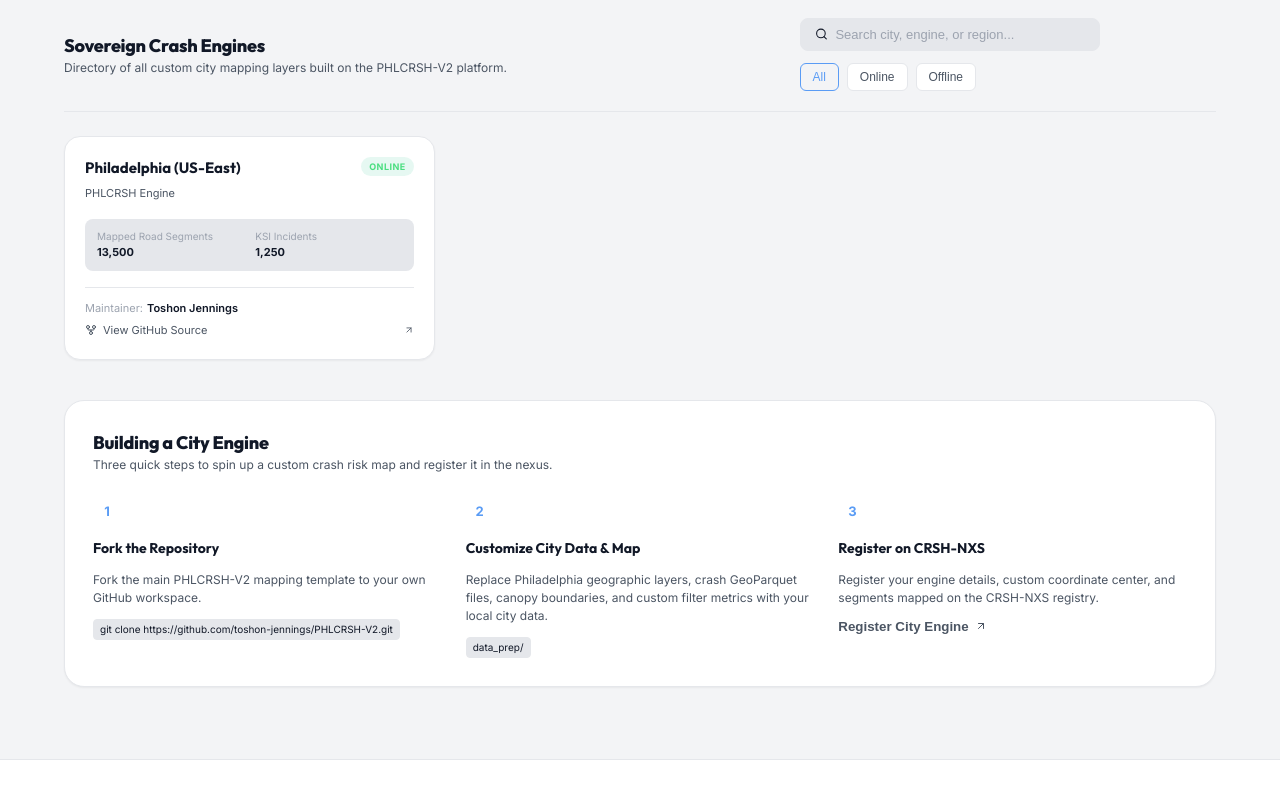
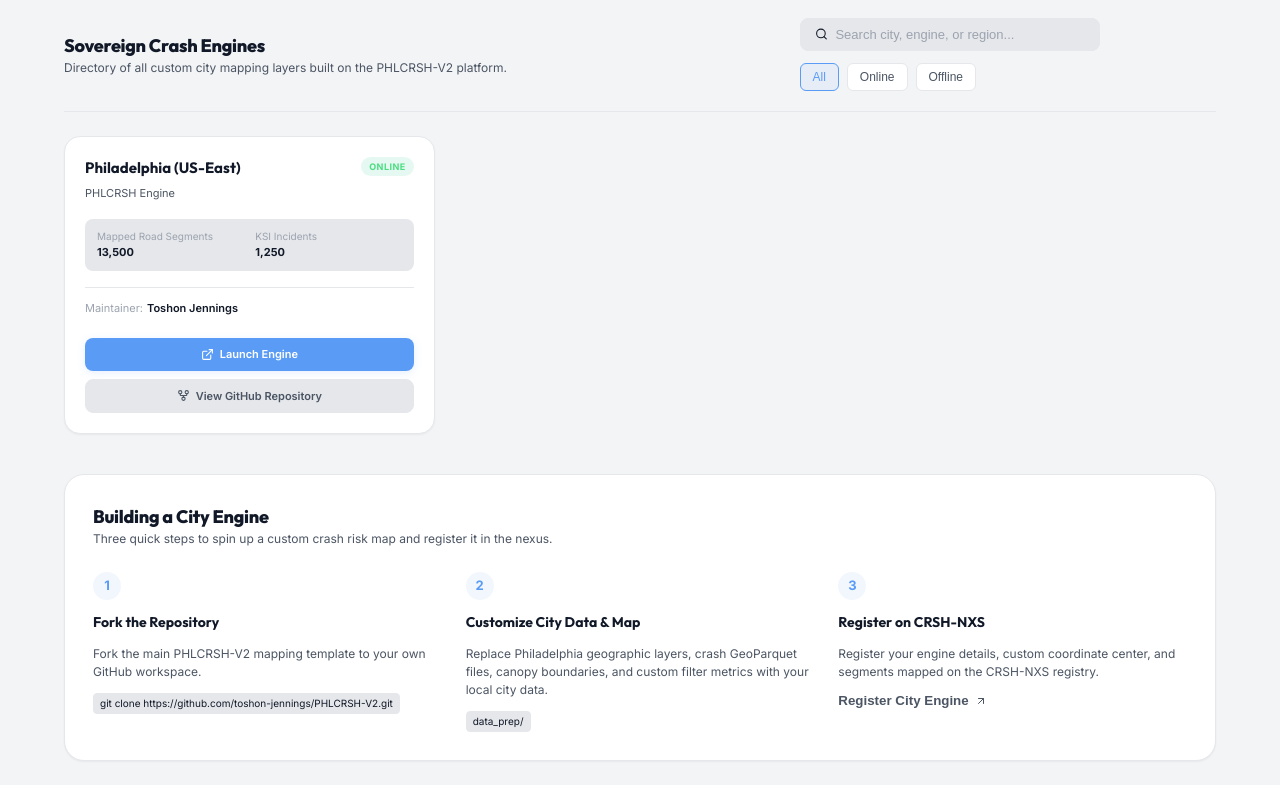
Before and after one commit to toshon-jennings/CRSH-NXS, a React (Vite) app: page / in a window 1280 px wide. Shown: the part 670-1455 px from the top of the page. Built offline with nearby package versions, Linux system fonts and the light colour scheme.

Commit message:
feat: link cards directly to crash risk engines and stack GitHub repository buttons

```diff
--- a/src/App.jsx
+++ b/src/App.jsx
@@ -12,9 +12,20 @@ import {
   Moon,
   GitFork,
   X,
-  MapPin,
   ExternalLink,
 } from 'lucide-react';
+
+const getEngineUrl = (node) => {
+  if (node.site) return node.site;
+  if (!node.repo) return '';
+  const match = node.repo.match(/github\.com\/([^/]+)\/([^/]+)/i);
+  if (match) {
+    const owner = match[1];
+    const repo = match[2].replace(/\.git$/, '');
+    return `https://${owner}.github.io/${repo}/`;
+  }
+  return node.repo;
+};
 
 const initialNodes = [
   {
@@ -23,6 +34,7 @@ const initialNodes = [
     city: 'Philadelphia',
     admin: 'Toshon Jennings',
     repo: 'https://github.com/toshon-jennings/PHLCRSH-V2',
+    site: 'https://toshon-jennings.github.io/PHLCRSH-V2/',
     x: 500,
     y: 200,
     status: 'online',
@@ -31,6 +43,7 @@ const initialNodes = [
     region: 'US-East'
   }
 ];
+
 
 const initialFeed = [
   { id: 1, time: '2026-07', event: 'CRSH-NXS Deployed', desc: 'Central registry launched for tracking federated city crash risk engines.' },
@@ -69,6 +82,7 @@ export default function App() {
     name: '',
     admin: '',
     repo: '',
+    site: '',
     region: 'US-East',
     segments: '12000',
     incidents: '450',
@@ -134,12 +148,23 @@ export default function App() {
       return;
     }
 
+    let siteUrl = formData.site ? (formData.site.startsWith('http') ? formData.site : `https://${formData.site}`) : '';
+    if (!siteUrl && formData.repo) {
+      const match = formData.repo.match(/github\.com\/([^/]+)\/([^/]+)/i);
+      if (match) {
+        const owner = match[1];
+        const repo = match[2].replace(/\.git$/, '');
+        siteUrl = `https://${owner}.github.io/${repo}/`;
+      }
+    }
+
     const newNode = {
       id: formData.city.toLowerCase().replace(/\s+/g, '-'),
       city: formData.city,
       name: formData.name,
       admin: formData.admin || 'Anonymous',
       repo: formData.repo.startsWith('http') ? formData.repo : `https://${formData.repo}`,
+      site: siteUrl,
       region: formData.region,
       segments: parseInt(formData.segments) || 0,
       incidents: formData.status === 'online' ? (parseInt(formData.incidents) || 0) : null,
@@ -170,6 +195,7 @@ export default function App() {
       name: '',
       admin: '',
       repo: '',
+      site: '',
       region: 'US-East',
       segments: '12000',
       incidents: '450',
@@ -317,6 +343,12 @@ export default function App() {
                       className="map-node-hitbox"
                       onMouseEnter={() => setHighlightedNode(node.id)}
                       onMouseLeave={() => setHighlightedNode(null)}
+                      onClick={() => {
+                        const targetUrl = getEngineUrl(node);
+                        if (targetUrl) {
+                          window.open(targetUrl, '_blank', 'noopener,noreferrer');
+                        }
+                      }}
                     >
                       {/* Pulse Outer Rings */}
                       {isOnline && (
@@ -432,6 +464,13 @@ export default function App() {
                 className={`nexus-node-card ${highlightedNode === node.id ? 'highlighted' : ''}`}
                 onMouseEnter={() => setHighlightedNode(node.id)}
                 onMouseLeave={() => setHighlightedNode(null)}
+                onClick={() => {
+                  const targetUrl = getEngineUrl(node);
+                  if (targetUrl) {
+                    window.open(targetUrl, '_blank', 'noopener,noreferrer');
+                  }
+                }}
+                title={`Launch ${node.city} Crash Risk Engine`}
               >
                 <div className="nexus-card-top">
                   <div className="nexus-card-meta">
@@ -455,20 +494,32 @@ export default function App() {
                 </div>
 
                 <div className="nexus-card-bottom">
-                  <div style={{ display: 'flex', alignItems: 'center', gap: '4px' }}>
+                  <div style={{ display: 'flex', alignItems: 'center', gap: '4px', marginBottom: '8px' }}>
                     <span style={{ color: 'var(--text-tertiary)' }}>Maintainer:</span>
                     <span style={{ fontWeight: 600, color: 'var(--text-primary)' }}>{node.admin}</span>
                   </div>
+                  <div style={{ display: 'flex', flexDirection: 'column', gap: '8px', marginTop: '8px', width: '100%' }}>
+                    <a
+                      href={getEngineUrl(node)}
+                      target="_blank"
+                      rel="noopener noreferrer"
+                      className="nexus-card-action-btn primary"
+                      onClick={(e) => e.stopPropagation()}
+                    >
+                      <ExternalLink size={13} />
+                      <span>Launch Engine</span>
+                    </a>
                     <a
                       href={node.repo}
                       target="_blank"
                       rel="noopener noreferrer"
-                    className="nexus-card-link"
+                      className="nexus-card-action-btn secondary"
+                      onClick={(e) => e.stopPropagation()}
                     >
-                    <GitFork size={12} />
-                    <span>View GitHub Source</span>
-                    <ArrowUpRight size={10} style={{ marginLeft: 'auto' }} />
+                      <GitFork size={13} />
+                      <span>View GitHub Repository</span>
                     </a>
+                  </div>
                 </div>
               </div>
             ))
@@ -571,6 +622,18 @@ export default function App() {
                     required
                     placeholder="e.g. github.com/user/PHLCRSH-V2"
                     value={formData.repo}
+                    onChange={handleInputChange}
+                  />
+                </div>
+
+                <div className="nexus-form-group">
+                  <label htmlFor="form-site">Engine Deployment URL (Optional)</label>
+                  <input
+                    id="form-site"
+                    type="text"
+                    name="site"
+                    placeholder="e.g. user.github.io/PHLCRSH-V2 (Auto-derived if left blank)"
+                    value={formData.site}
                     onChange={handleInputChange}
                   />
                 </div>
--- a/src/index.css
+++ b/src/index.css
@@ -15,6 +15,7 @@
   --accent: #5a9cf5;
   --accent-hover: #7ab4ff;
   --accent-glow: rgba(90, 156, 245, 0.15);
+  --accent-muted: rgba(90, 156, 245, 0.08);
 
   --success: #4ade80;
   --success-glow: rgba(74, 222, 128, 0.15);
@@ -44,6 +45,7 @@
   --accent: #5a9cf5;
   --accent-hover: #7ab4ff;
   --accent-glow: rgba(90, 156, 245, 0.25);
+  --accent-muted: rgba(90, 156, 245, 0.15);
 
   --success: #4ade80;
   --success-glow: rgba(74, 222, 128, 0.25);
@@ -588,6 +590,43 @@ h1, h2, h3, h4, .nexus-logo-hex {
   color: var(--accent);
 }
 
+.nexus-card-action-btn {
+  display: flex;
+  align-items: center;
+  justify-content: center;
+  gap: 6px;
+  padding: 8px 12px;
+  border-radius: 8px;
+  font-size: 11px;
+  font-weight: 600;
+  text-decoration: none;
+  transition: all 0.2s ease;
+  flex: 1;
+}
+
+.nexus-card-action-btn.primary {
+  background-color: var(--accent);
+  color: #ffffff;
+  box-shadow: 0 2px 8px var(--accent-glow);
+}
+
+.nexus-card-action-btn.primary:hover {
+  background-color: var(--accent-hover);
+  transform: translateY(-1px);
+}
+
+.nexus-card-action-btn.secondary {
+  background-color: var(--bg-tertiary);
+  border: 1px solid var(--border);
+  color: var(--text-secondary);
+}
+
+.nexus-card-action-btn.secondary:hover {
+  background-color: var(--border);
+  color: var(--text-primary);
+  border-color: var(--text-tertiary);
+}
+
 /* Documentation Stepper */
 .nexus-steps-card {
   background-color: var(--bg-secondary);
```
Lines whose indentation alone changed are shown as unchanged.
